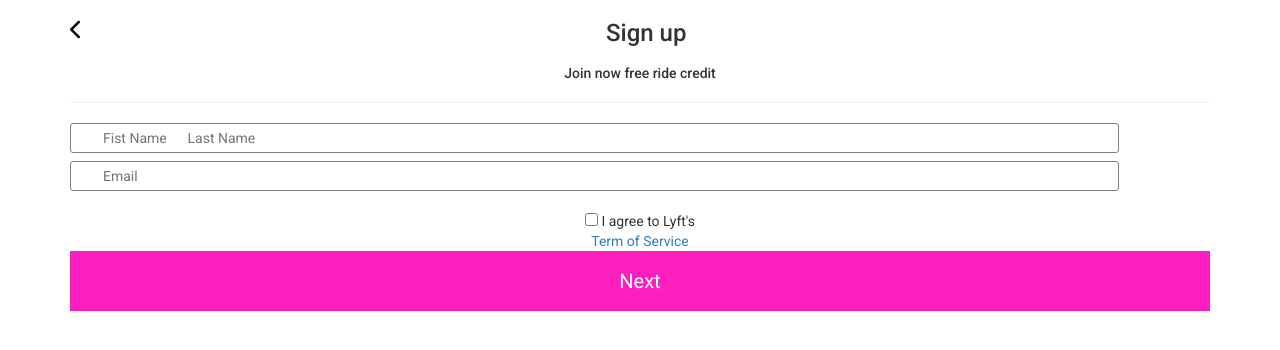
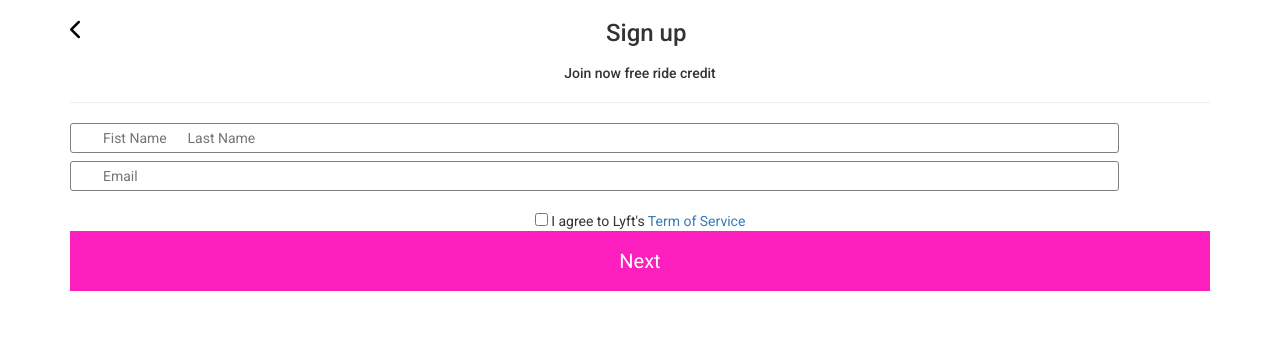
Before and after one commit to VanessaPellegrini/lyft-app, a plain HTML site: page sign_up_name_3.html in a window 1280 px wide. Drawn offline with nearby package versions, Linux system fonts and the light colour scheme.

Commit message:
Update sign_up_name_3.html
cambios nuevos

```diff
--- a/sign_up_name_3.html
+++ b/sign_up_name_3.html
@@ -31,7 +31,7 @@
 				<form>
 					<input type="text" name="name" id="name" placeholder="Fist Name      Last Name" / required>
 					<input type="text" name="name" id="email" placeholder="Email" required/>
-					<input type="checkbox" name="iagree" value="iagree" required id="checkbox"> I agree to Lyft's<br><a href="#" class="term">Term of Service</a>
+					<input type="checkbox" name="iagree" value="iagree" required id="checkbox"> I agree to Lyft's <a href="#" class="term">Term of Service</a>
 					<input type="submit" id="submitBtnEmail" value="Next">
 				</form>
 			</div>
```
